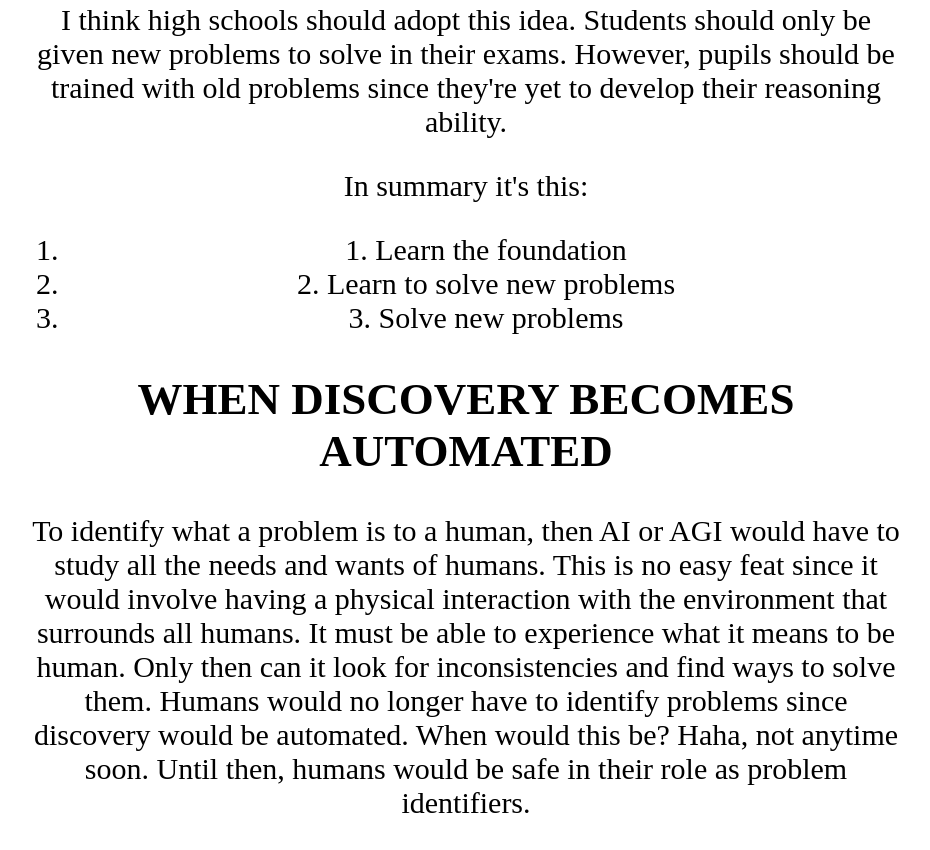
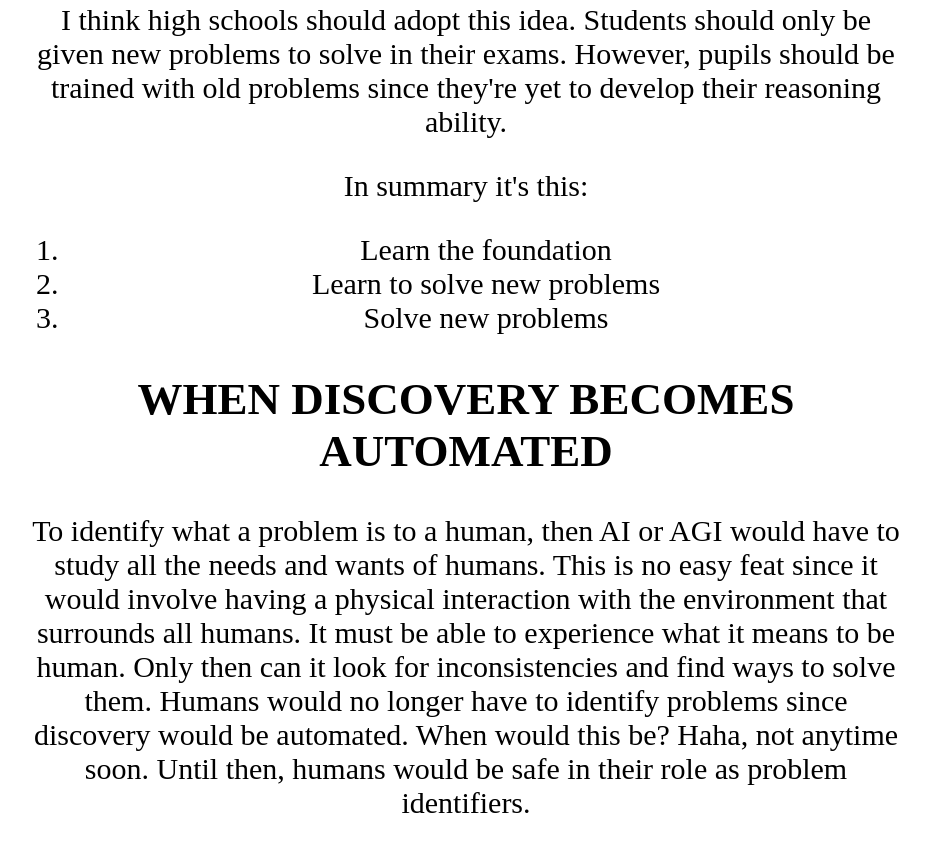
Before and after one commit to GithubNanior/repository, a plain HTML site: page index.html in a window 1280 px wide. Shown: the part 9739-10589 px from the top of the page, without its empty margins (174-1104 px from the left). Drawn offline with Linux system fonts and the light colour scheme.

Commit message:
Correct typo

```diff
--- a/index.html
+++ b/index.html
@@ -70,10 +70,11 @@ Just how soon will AI replace your job? Ask yourself if your current role involv
 					<p>
 In summary it's this:
 	<ol>
-		<li>1. Learn the foundation</li>
-		<li>2. Learn to solve new problems</li>
-		<li>3. Solve new problems</li>
+		<li>Learn the foundation</li>
+		<li>Learn to solve new problems</li>
+		<li>Solve new problems</li>
 	</ol>
+					</p>
 	<h2>WHEN DISCOVERY BECOMES AUTOMATED</h2>
 	<p>
 	To identify what a problem is to a human, then AI or AGI would have to study all the needs and wants of humans. This is no easy feat since it would involve having a physical interaction with the environment that surrounds all humans. It must be able to experience what it means to be human. Only then can it look for inconsistencies and find ways to solve them. Humans would no longer have to identify problems since discovery would be automated. When would this be? Haha, not anytime soon. Until then, humans would be safe in their role as problem identifiers.</p>
```
